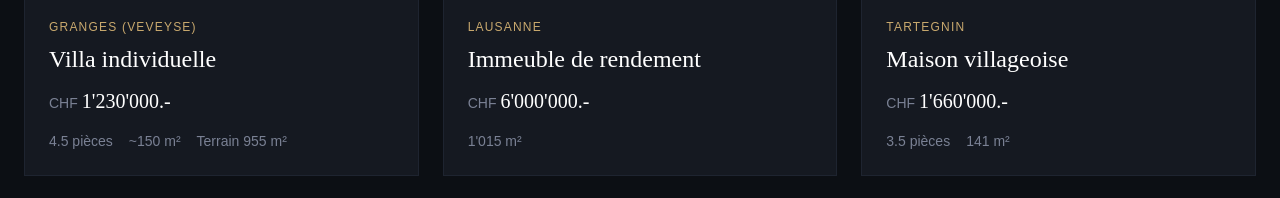
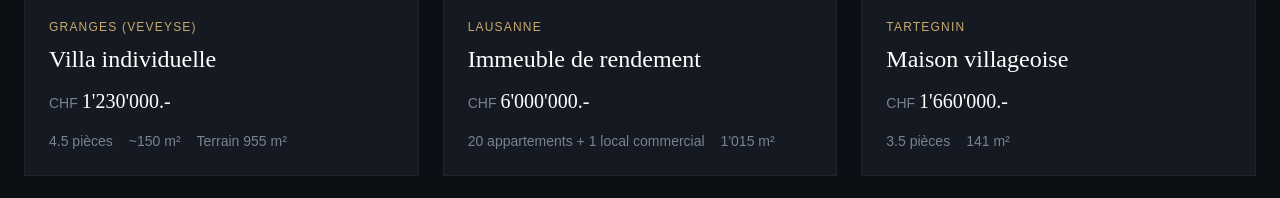
Before and after one commit to Sinseed/maison-praet, a Next.js app: page / in a window 1280 px wide. Shown: the part 5360-5558 px from the top of the page. Built offline with nearby package versions, Linux system fonts and the light colour scheme.

Commit message:
Vallon: champ composition '20 appartements + 1 local commercial' affiché en caractéristique

```diff
--- a/app/biens/[slug]/page.tsx
+++ b/app/biens/[slug]/page.tsx
@@ -70,7 +70,7 @@ export default function BienPage() {
               <span className="font-display text-3xl text-brand-gold">{bien.prix}.-</span>
             </div>
             <div className="flex flex-wrap gap-6 mb-10 pb-10 border-b border-brand-border">
-              {bien.pieces !== '-' && <div><p className="font-body text-xs tracking-widest uppercase text-brand-muted mb-1">Pièces</p><p className="font-display text-2xl text-white">{bien.pieces}</p></div>}
+              {bien.composition ? <div><p className="font-body text-xs tracking-widest uppercase text-brand-muted mb-1">Composition</p><p className="font-display text-xl text-white">{bien.composition}</p></div> : bien.pieces !== '-' && <div><p className="font-body text-xs tracking-widest uppercase text-brand-muted mb-1">Pièces</p><p className="font-display text-2xl text-white">{bien.pieces}</p></div>}
               {bien.surface !== '-' && <div><p className="font-body text-xs tracking-widest uppercase text-brand-muted mb-1">Surface</p><p className="font-display text-2xl text-white">{bien.surface}</p></div>}
               {bien.terrain !== '-' && <div><p className="font-body text-xs tracking-widest uppercase text-brand-muted mb-1">Terrain</p><p className="font-display text-2xl text-white">{bien.terrain}</p></div>}
             </div>
--- a/app/data.ts
+++ b/app/data.ts
@@ -14,6 +14,7 @@ export type Mandat = {
   description: string
   annee_vente?: string // Année de la vente (pour les transactions historiques sans photos)
   nb_lots?: number     // Nombre de lots vendus dans la transaction (PPE, promotion)
+  composition?: string // Composition (pour les immeubles : "20 appartements + 1 local commercial")
 }
 
 export type Article = {
@@ -108,6 +109,7 @@ export const MANDATS: Mandat[] = [
   {
     id: 2, slug: 'immeuble-lausanne-vallon', titre: 'Immeuble de rendement', lieu: 'Lausanne',
     prix: "6'000'000", pieces: '-', surface: "1'015 m²", terrain: '-', categorie: 'reserve',
+    composition: '20 appartements + 1 local commercial',
     img: '/photos/lausanne-vallon/DJI_20260116105551_0007_D.jpg',
     photos: ['/photos/lausanne-vallon/DJI_20260116105551_0007_D.jpg','/photos/lausanne-vallon/IMG_6521.jpg','/photos/lausanne-vallon/IMG_6523.jpg','/photos/lausanne-vallon/IMG_6524.jpg','/photos/lausanne-vallon/IMG_6525.jpg','/photos/lausanne-vallon/IMG_6526.jpg'],
     description: "Immeuble de rendement à Lausanne, 1'015 m² de surface locative répartis entre 20 appartements et 1 local commercial. Revenus locatifs stables, emplacement urbain recherché. Détails financiers sur demande."
--- a/app/page.tsx
+++ b/app/page.tsx
@@ -162,7 +162,7 @@ function MandatsSection() {
               <h3 className="font-display text-2xl text-white mb-3">{m.titre}</h3>
               <div className="flex items-baseline gap-1 mb-4"><span className="font-body text-sm text-brand-muted">CHF</span><span className="font-display text-xl text-white">{m.prix}.-</span></div>
               <div className="flex gap-4 text-brand-muted font-body text-sm">
-                {m.pieces !== '-' && <span>{m.pieces} pièces</span>}
+                {m.composition ? <span>{m.composition}</span> : m.pieces !== '-' && <span>{m.pieces} pièces</span>}
                 {m.surface !== '-' && <span>{m.surface}</span>}
                 {m.terrain !== '-' && <span>Terrain {m.terrain}</span>}
               </div>
--- a/app/track-record/page.tsx
+++ b/app/track-record/page.tsx
@@ -204,7 +204,7 @@ function ListeSection() {
                   {COMMUNES_COORDS[m.lieu]?.region || '—'}
                 </div>
                 <div className="col-span-1 md:col-span-2 font-body text-xs text-brand-muted">
-                  {m.annee_vente ? `Vendu · ${m.annee_vente}` : `${m.pieces !== '-' ? `${m.pieces} pièces` : ''}${m.surface !== '-' ? ` · ${m.surface}` : ''}`}
+                  {m.annee_vente ? `Vendu · ${m.annee_vente}` : m.composition ? m.composition : `${m.pieces !== '-' ? `${m.pieces} pièces` : ''}${m.surface !== '-' ? ` · ${m.surface}` : ''}`}
                 </div>
                 <div className="col-span-2 md:col-span-1 md:text-right">
                   <span className={`inline-block font-body text-[10px] tracking-widest uppercase px-2 py-1 ${badgeColor(m.categorie)}`}>
```
